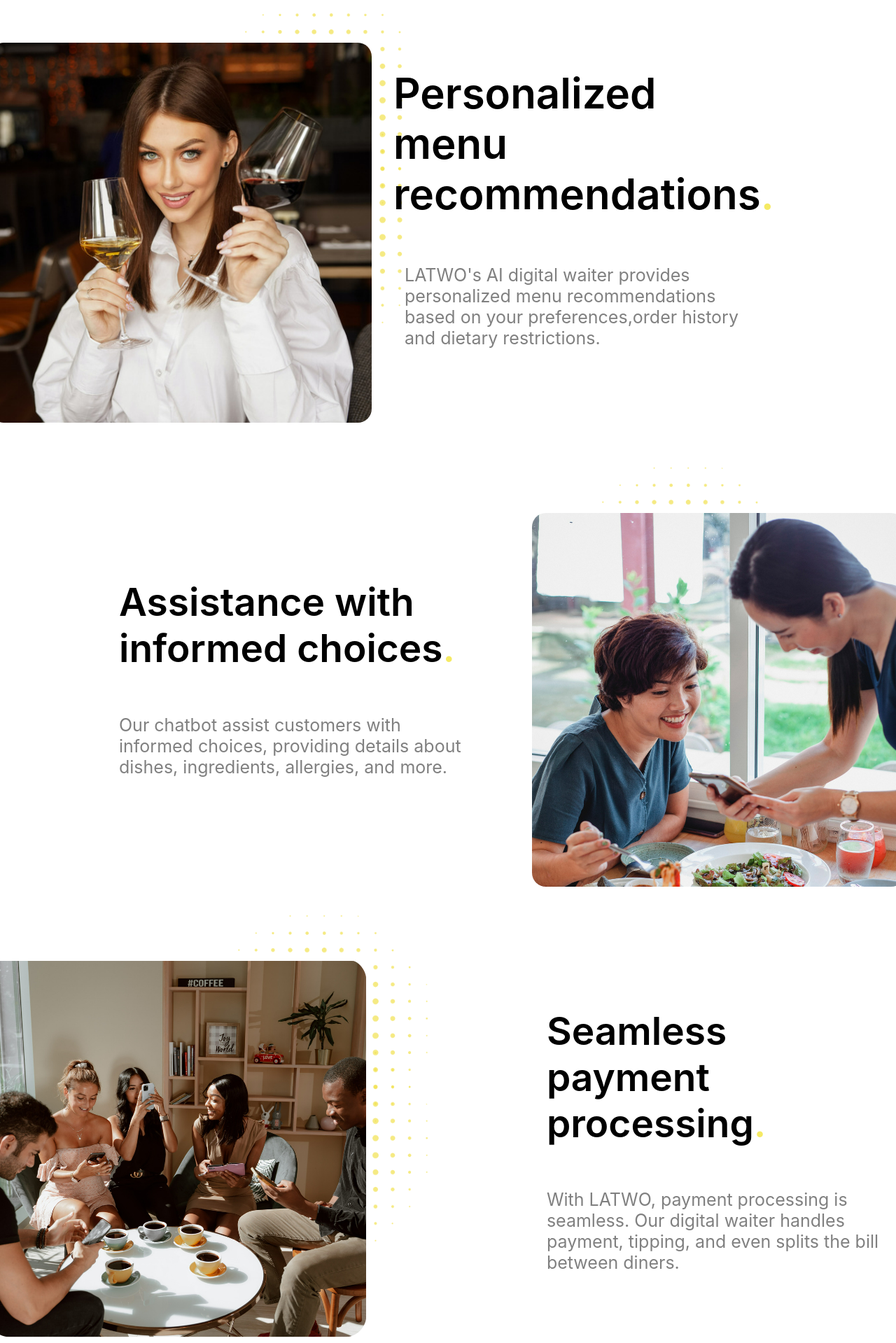
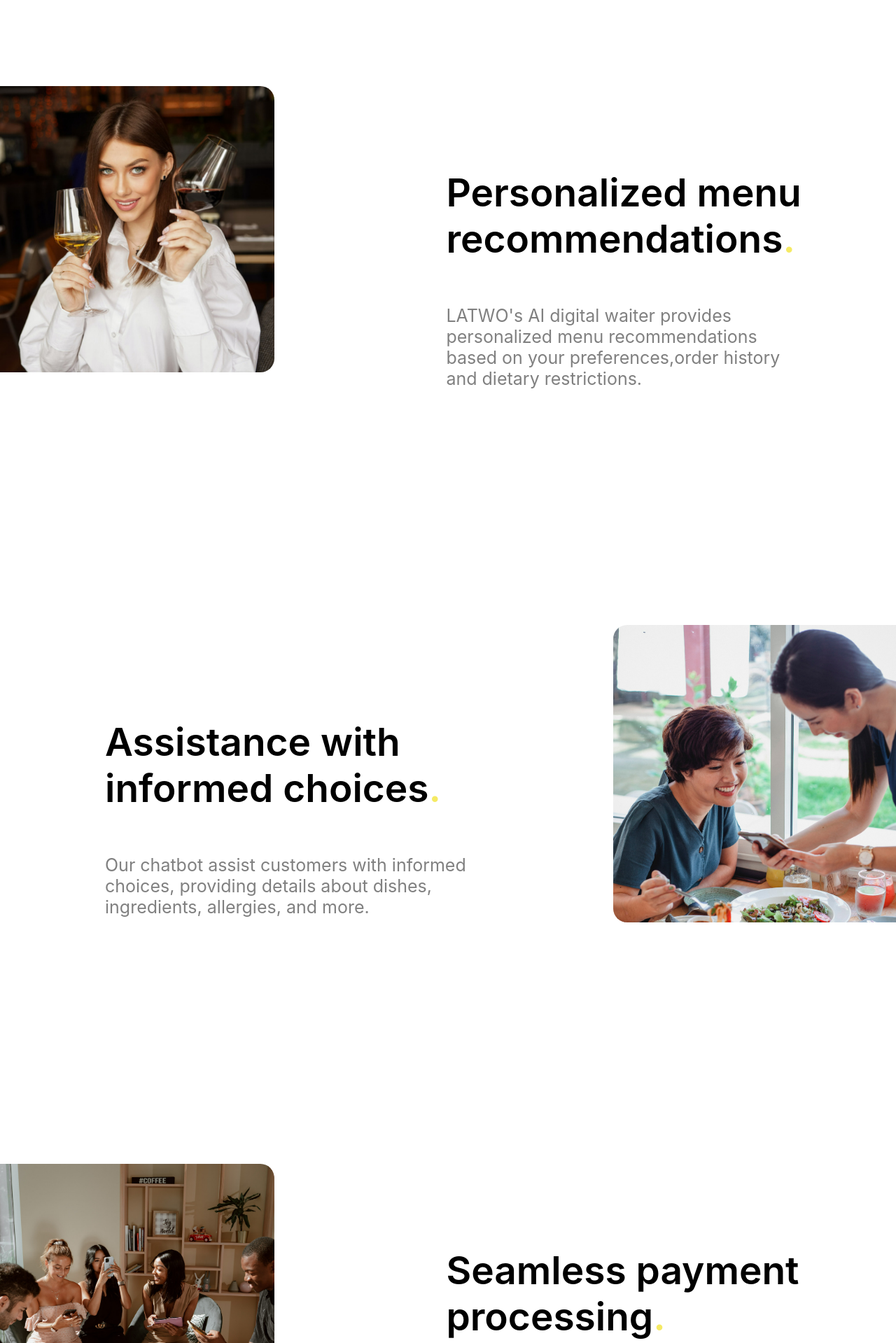
Before and after one commit to Kobir053/react-restaurant, a React (Create React App) app: page / in a window 1280 px wide. Shown: the part 861-2780 px from the top of the page at 70% size. Built offline with nearby package versions, Linux system fonts and the light colour scheme.

Commit message:
optimizing the design

```diff
--- a/src/App.js
+++ b/src/App.js
@@ -25,77 +25,76 @@ function App() {
 
   return (
     <div className="aboutDiv">
-        {/* <Welcome/>
-        <Details/> */}
         <img id='img-latwo' src={img_latwo}/>
             <div id="main-container">
-                <div className="container top" >
-                    <div id='detail-1' className="our-details-div">
+                <div className="container" >
+                    <div id='detail-1' className="our-details-div right-detail">
                         <h1>Revolutionize your dining experience with <br/><span><img id='span-latwo' src={img_latwo}/></span>ATWO<span>.</span></h1>
                         <p>LATWO's AI digital waiter and Chatbot recommend the perfect order and handle payment seamlessly.</p>
                     </div>
                     <div id='img-1-div' className="image-div">
-                      <img id="img-1" className="img" src={img_1}/>
+                        {/* <div id='img-span'></div> */}
+                      <img id="img-1" className="img right-img" src={img_1}/>
                     </div>
                 </div>
 
-                <div className="container right" >
+                <div className="container" >
                     <div id='img-2-div' className="image-div">
-                        <img id="img-2" className="img" src={img_2}/>
+                        <img id="img-2" className="img left-img" src={img_2}/>
                     </div>
-                    <div id='detail-2' className="our-details-div">
+                    <div id='detail-2' className="our-details-div left-detail">
                         <h1>Personalized menu recommendations<span>.</span></h1>
                         <p>LATWO's AI digital waiter provides personalized menu recommendations based on your preferences,order history and dietary restrictions.</p>
                     </div>
                 </div>
 
-                <div className="container left" >
-                    <div id='detail-3' className="our-details-div">
+                <div className="container" >
+                    <div id='detail-3' className="our-details-div right-detail">
                         <h1>Assistance with informed choices<span>.</span></h1>
                         <p>Our chatbot assist customers with informed choices, providing details about dishes, ingredients, allergies, and more.</p>
                     </div>
                     <div id='img-3-div' className="image-div">
-                        <img id="img-3" className="img" src={img_3}/>
+                        <img id="img-3" className="img right-img" src={img_3}/>
                     </div>
                 </div>
 
-                <div className="container right" >
+                <div className="container" >
                     <div id='img-4-div' className="image-div">
-                        <img id="img-4" className="img" src={img_4}/>
+                        <img id="img-4" className="img left-img" src={img_4}/>
                     </div>
-                    <div id='detail-4' className="our-details-div">
+                    <div id='detail-4' className="our-details-div left-detail">
                         <h1>Seamless payment processing<span>.</span></h1>
                         <p>With LATWO, payment processing is seamless. Our digital waiter handles payment, tipping, and even splits the bill between diners.</p>
                     </div>
                 </div>
 
-                <div className="container left" >
-                    <div id='detail-5' className="our-details-div">
+                <div className="container" >
+                    <div id='detail-5' className="our-details-div right-detail">
                         <h1>Targeted sales to each customer<span>.</span></h1>
                         <p>LATWO enhances the restaurant experience by using AI to suggest items to each customer based on their preferences and past orders. This increases sales and customer satisfaction.</p>
                     </div>
                     <div id='img-5-div' className="image-div">
-                        <img id="img-5" className="img" src={img_5}/>
+                        <img id="img-5" className="img right-img" src={img_5}/>
                     </div>
                 </div>
 
-                <div className="container right" >
+                <div className="container" >
                     <div id='img-6-div' className="image-div">
-                        <img id="img-6" className="img" src={img_6}/>
+                        <img id="img-6" className="img left-img" src={img_6}/>
                     </div>
-                    <div id='detail-6' className="our-details-div">
+                    <div id='detail-6' className="our-details-div left-detail">
                         <h1>Saves manpower and eliminates human error<span>.</span></h1>
                         <p>With LATWO, the need for traditional waitstaff is reduced, eliminating human error and saving costs of labor. Customers can order directly from their mobile device, increasing convenience and efficiency.</p>
                     </div>
                 </div>
 
-                <div className="container down"  >
-                    <div id='detail-7' className="our-details-div">
+                <div className="container"  >
+                    <div id='detail-7' className="our-details-div right-detail">
                         <h1>Enhance customer experience<span>.</span></h1>
                         <p>LATWO uses machine learning algorithms to personalize customer experiences, making them feel valued and respected. With a better understanding of their preferences, your restaurant can customize the menu or offer personalized recommendations, making your customers feel special and coming back for more.</p>
                     </div>
                     <div id='img-7-div' className="image-div">
-                        <img id="img-7" className="img" src={img_7}/>
+                        <img id="img-7" className="img right-img" src={img_7}/>
                     </div>
                 </div>
             </div>
--- a/src/components/Details.jsx
+++ b/src/components/Details.jsx
@@ -44,8 +44,12 @@ export default function EmailRestaurant(){
                 <input type ='text' className="details small" required='required' onChange={(element)=>{setDetails({...details,name: element.target.value})}} placeholder="Name"/>
                 <input type ="text" className="details small" required='required' onChange={(element)=>{setDetails({...details,phoneNumber: element.target.value})}} placeholder="Phone number"/><br/>
                 <input type ='text' className="details" required='required' onChange={(element)=>{setDetails({...details,restaurantName: element.target.value})}} placeholder="Restaurant name"/><br/>
+                <input type ='text' className="details" required='required' placeholder="Restaurant name"/><br/>
+                <input type ='text' className="details" required='required' placeholder="Restaurant name"/><br/>
+                <input type ='text' className="details" required='required' placeholder="Restaurant name"/><br/>
                 <input type ="email" className="details" required='required' onChange={(element)=>{setDetails({...details,email: element.target.value})}} placeholder="Enter your Email..."/><br/>
-                <button onClick={()=>{check()}}>Submit</button>
+                <button className="submit" onClick={()=>{check()}}>Submit</button> <br/>
+                <button className="log-in">Already registered? Try to log in</button>
             </div>
         </div>
     )
--- a/src/components/about.css
+++ b/src/components/about.css
@@ -12,7 +12,6 @@
 #span-latwo{
     height: 45px;
     width: 58px;
-    /* margin-top: 50px; */
     margin-right: -8px;
 }
 /* #latwo-h1{
@@ -27,155 +26,60 @@
 }
 .container{
     width: 100%;
-    height: auto;
+    height: 80vh;
     background-color: white;
     display: flex;
-    /* border: yellow solid 1px; */
     border-radius: 65px;
     margin-top: 50px;
     margin-bottom: 80px;
-}
-.top{
-    margin-top: 0px;
 }
 .img{
     border-radius: 20px;
 }
 .image-div{
+    position: relative;
+    overflow: hidden;
     width: 40%;
-    height: 100vh;
-    background-image: url(../img/img-spots.png);
-    /* border: 1px solid red; */
+    /* background-image: url(../img/img-spots-2.png); */
 }
-#img-1{
+/* #img-span{
+    background-image: url(../img/img-spots-2.png);
+    height: 200px;
+    width: 100px;
+} */
+.right-img{
     position: absolute;
+    right: -20px;
+    width: 90%;
     margin-top: 40px;
-    right: -20px;
 }
-#img-1-div{
-    height: 505px;
-    width: 270px;
-    margin-left: 70px;
-    padding-top: 30px;
+.right-detail{
+    width: 45%;
+    margin-left: 150px;
+    padding-right: 10%;
+    margin-top: -20px;
 }
-#detail-1{
-    margin-top: 90px;
-    margin-left: 150px;
+.left-img{
+    position: absolute;
+    left: -20px;
+    width: 90%;
+    margin-top: 40px;
+}
+.left-detail{
+    width: 45%;
+    margin-left: 180px;
+    padding-right: 10%;
+    margin-top: -20px;
 }
 #detail-1 h1{
     font-weight: 400;
     font-size: 60px;
 }
-#img-2{
-    /* height: 650px; */
-    position: absolute;
-    left: -15px;
-    margin-top: 70px;
-}
-#img-2-div{
-    margin-left: 260px;
-    /* padding-right: 80px; */
-    height: 505px;
-    width: 600px;
-    /* background-image: url(../img/img-spots-2.png); */
-}
-#detail-2{
-    padding-right: 190px;
-    margin-top: 65px;
-}
-#detail-2 h1{
-    font-size: 60px;
-    /* height: 50px; */
-}
-#img-3{
-    /* width: 450px;
-    height: 500px; */
-    /* margin-left: 220px; */
-    position: absolute;
-    right: -13px;
-    margin-top: 70px;
-    /* border-radius: 0px 0px 10px 10px; */
-}
-#img-3-div{
-    margin-top: 10px;
-    margin-left: 90px;
-    height: 510px;
-}
-#detail-3{
-    margin-left: 170px;
-    margin-top: 100px;
-}
-#img-4{
-    position: absolute;
-    margin-top: 70px;
-    left: -20px;
-}
-#img-4-div{
-    margin-left: 250px;
-    padding-right: 130px;
-    width: 360px;
-    height: 500px;
-}
-#detail-4{
-    margin-top: 100px;
-    margin-left: 50px;
-}
-#img-5{
-    position: absolute;
-    margin-top: 70px;
-    /* margin-left: 160px; */
-    right: -18px;
-}
-#img-5-div{
-    margin-top: 20px;
-    margin-left: 120px;
-    height: 500px;
-}
-#detail-5{
-    margin-left: 160px;
-    margin-top: 90px;
-}
-#img-6{
-    position: absolute;
-    margin-top: 70px;
-    left: -15px;
-}
-#img-6-div{
-    height: 500px;
-    width: 360px;
-    margin-left: 200px;
-    margin-top: 30px;
-}
-#detail-6{
-    margin-left: 180px;
-}
-#img-7{
-    position: absolute;
-    /* height: 650px;
-    width: 600px; */
-    margin-top: 70px;
-    /* margin-left: 140px; */
-    right: -20px;
-}
-#img-7-div{
-    margin-left: 100px;
-    height: 500px;
-}
-#detail-7{
-    margin-left: 170px;
-}
-/* #detail-7 h1{
-    margin-left: 20px;
-} */
 .our-details-div{
-    height: auto;
-    width: 40%;
     display: flex;
     justify-content: center;
     align-items: center;
     flex-direction: column;
-    margin-top: 50px;
-    /* border: 1px solid white; */
 }
 .our-details-div p{
     color: grey;
--- a/src/components/details.css
+++ b/src/components/details.css
@@ -37,7 +37,8 @@
     color: white;
     /* margin-left: 25%;
     margin-right: 25%; */
-    width: 75%;
+    width: 80%;
+    font-weight: 400;
 
 }
 #emailDiv #container h1{
@@ -48,15 +49,15 @@
 }
 .details{
     height: 40px;
-    width: 40%;
-    margin-bottom: 15px;
+    width: 50%;
+    margin-bottom: 7px;
     border: black solid 2px;
     border-radius: 7px;
-    margin-top: 10px;
+    margin-top: 7px;
     font-size: 20px;
 }
 .small{
-    width: 19%;
+    width: 24%;
     margin: 0px 9px 10px 9px;
     display: inline;
 }
@@ -69,17 +70,31 @@
     border: none;
     /* background-color: rgb(155, 3, 3); */
 }
-#emailDiv button{
+.submit{
     width: 100px;
     height: 39px;
     background-color: rgb(245 234 100);
     color: aliceblue;
     border: none;
-    margin-top: 05px;
-    margin-bottom: 20px;
+    margin-top: 10px;
+    margin-bottom: 10px;
     border-radius: 5px;
 }
-#emailDiv button:hover{
-    background-color: rgb(245, 234, 130);
-    border: white solid 1px;
+.submit:hover{
+    /* background-color: rgb(245, 234, 130);
+    border: white solid 1px;  */
+    opacity: 0.8;
 }
+.log-in{
+    width: 210px;
+    height: 35px;
+    margin-bottom: 12px;
+    margin-top: 7px;
+    background-color: rgb(228 191 80);
+    border: none;
+    color: white;
+    border-radius: 5px;
+}
+.log-in:hover{
+    opacity: 0.8;
+}
```
Also changed, not shown: src/img/img-spots-2.png, 11 other files (tests, documents, lock files or other folders).
